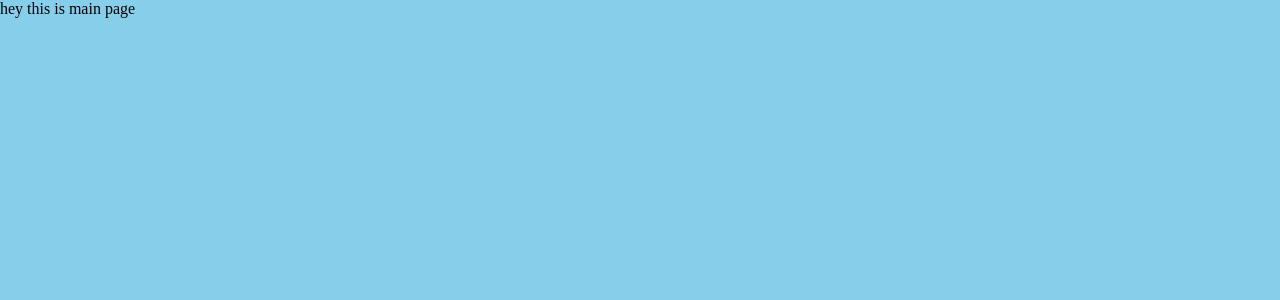
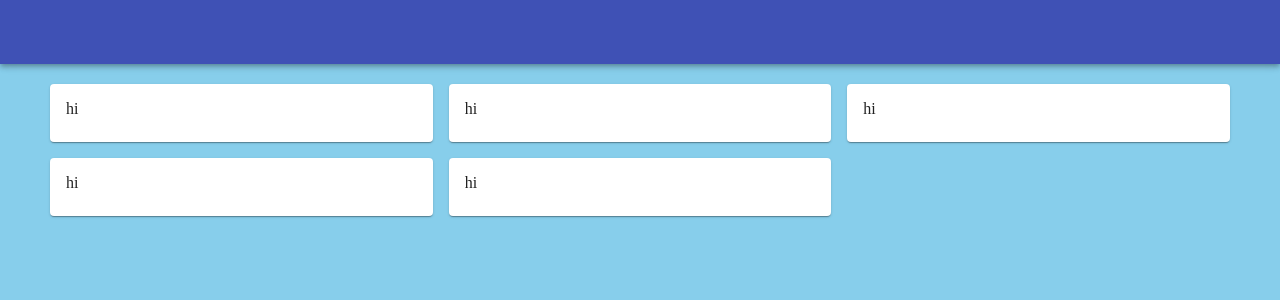
Before and after one commit to andrewjpascual/Pokedex, a React (Create React App) app: page / in a window 1280 px wide. Shown: the top 300 px of the page. Built offline with nearby package versions, Linux system fonts and the light colour scheme.

Commit message:
Update Pokedex.js
Material UI grid setup for main page

```diff
--- a/src/Pokedex.js
+++ b/src/Pokedex.js
@@ -1,7 +1,41 @@
 import React from "react";
+import { AppBar, Toolbar, Grid, Card, CardContent } from "@material-ui/core";
+import { makeStyles } from "@material-ui/core/styles";
+
+const useStyles = makeStyles({
+  pokedexContainer: {
+    paddingTop: "20px",
+    paddingLeft: "50px",
+    paddingRight: "50px",
+  },
+});
+
+const getPokemonCard = () => {
+  return (
+    <Grid item xs={12} sm={4}>
+      <Card>
+        <CardContent>hi</CardContent>
+      </Card>
+    </Grid>
+  );
+};
 
 const Pokedex = () => {
-  return <div>hey this is main page</div>;
+  const classes = useStyles();
+  return (
+    <>
+      <AppBar position="static">
+        <Toolbar />
+      </AppBar>
+      <Grid container spacing={2} className={classes.pokedexContainer}>
+        {getPokemonCard()}
+        {getPokemonCard()}
+        {getPokemonCard()}
+        {getPokemonCard()}
+        {getPokemonCard()}
+      </Grid>
+    </>
+  );
 };
 
 export default Pokedex;
```
